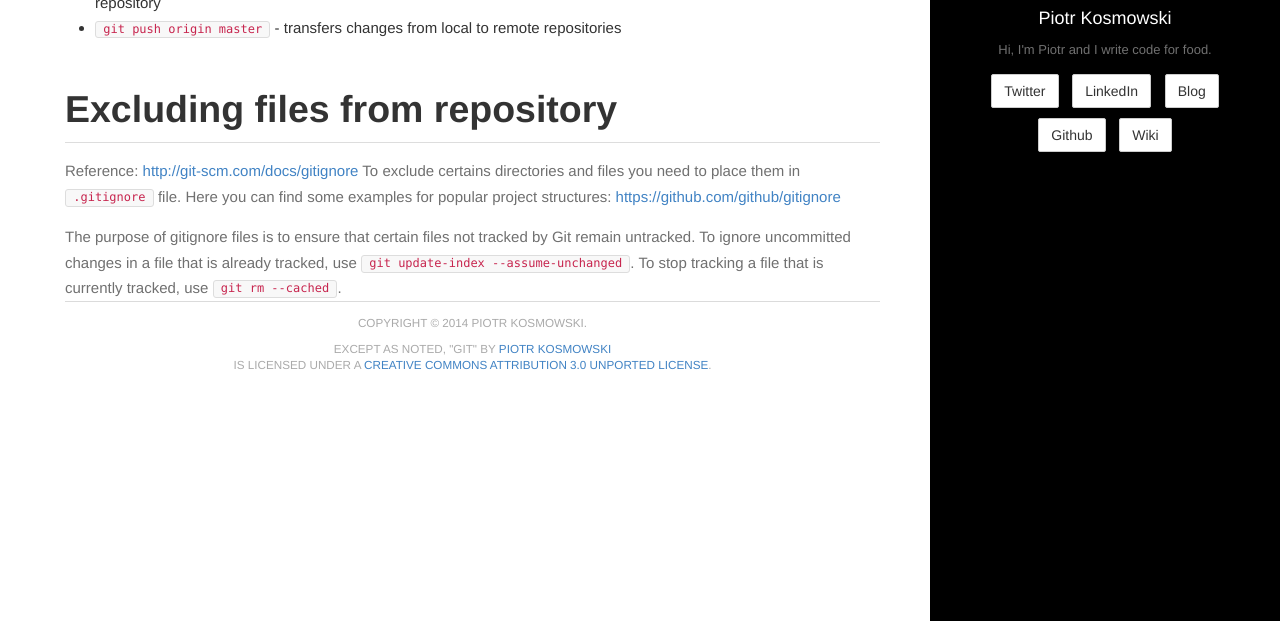
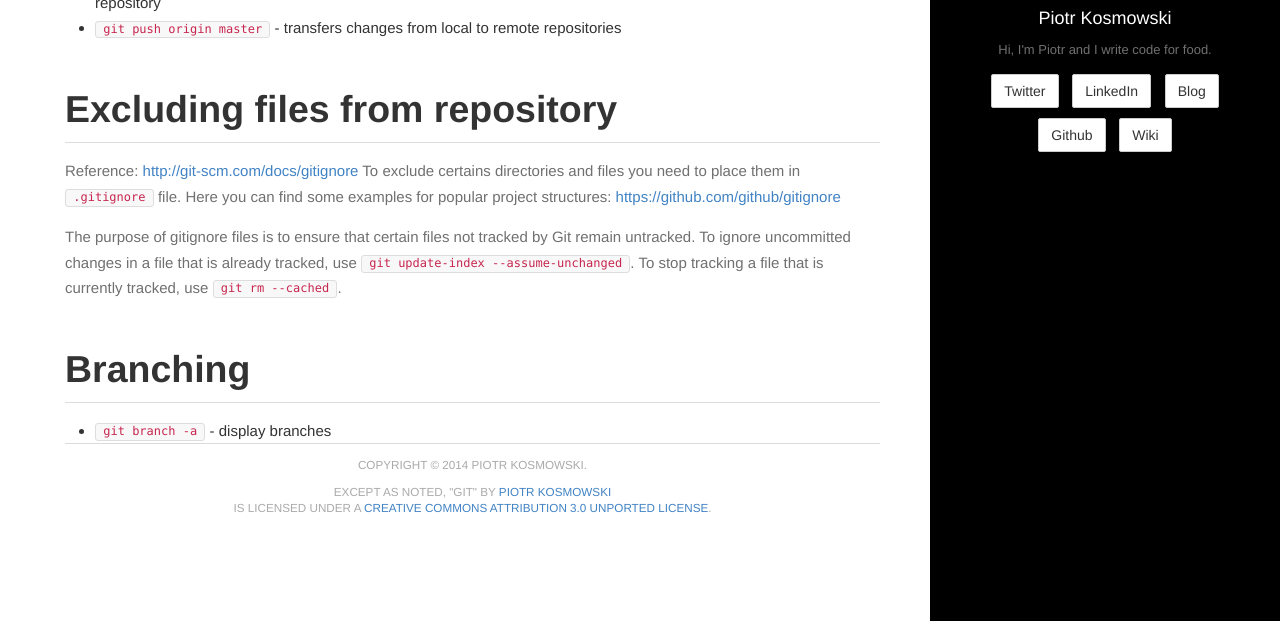
Before and after one commit to kospiotr/kospiotr.github.io, a Jekyll site: the page built from wiki/git.markdown, in a window 1280 px wide, cut to the strip 279-900 px from the top of the page. Built offline with Jekyll 4.4.1, drawn with Linux system fonts in a browser that asks for light colours; Markdown is read by kramdown in place of the engine named in the settings.

Commit message:
Add branching section

````diff
--- a/wiki/git.markdown
+++ b/wiki/git.markdown
@@ -19,3 +19,7 @@
 The purpose of gitignore files is to ensure that certain files not tracked by Git remain untracked.
 To ignore uncommitted changes in a file that is already tracked, use ```git update-index --assume-unchanged```.
 To stop tracking a file that is currently tracked, use ```git rm --cached```.
+
+# Branching
+
+ * ```git branch -a``` - display branches
````
